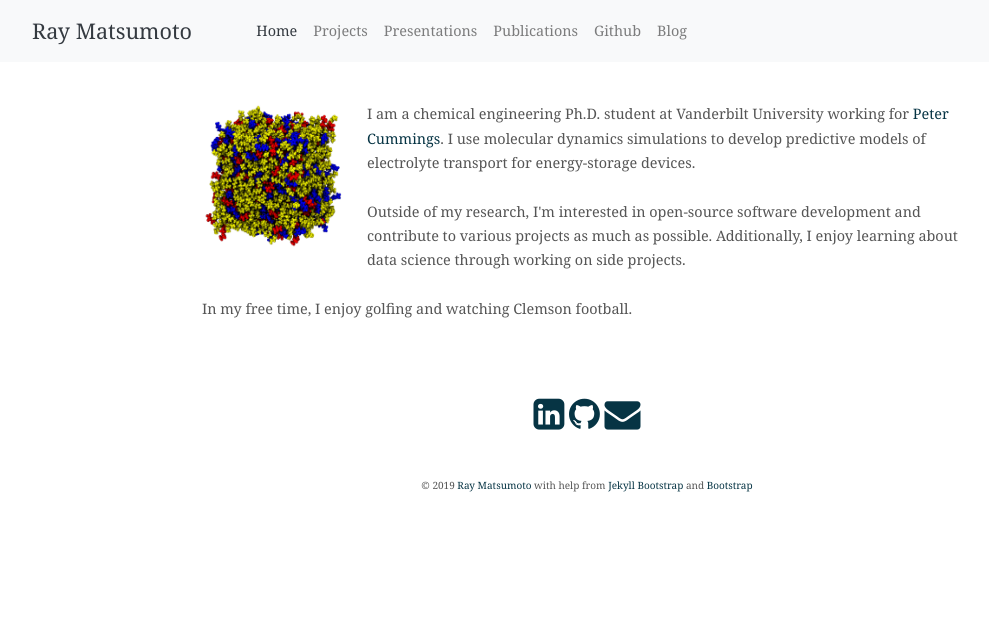
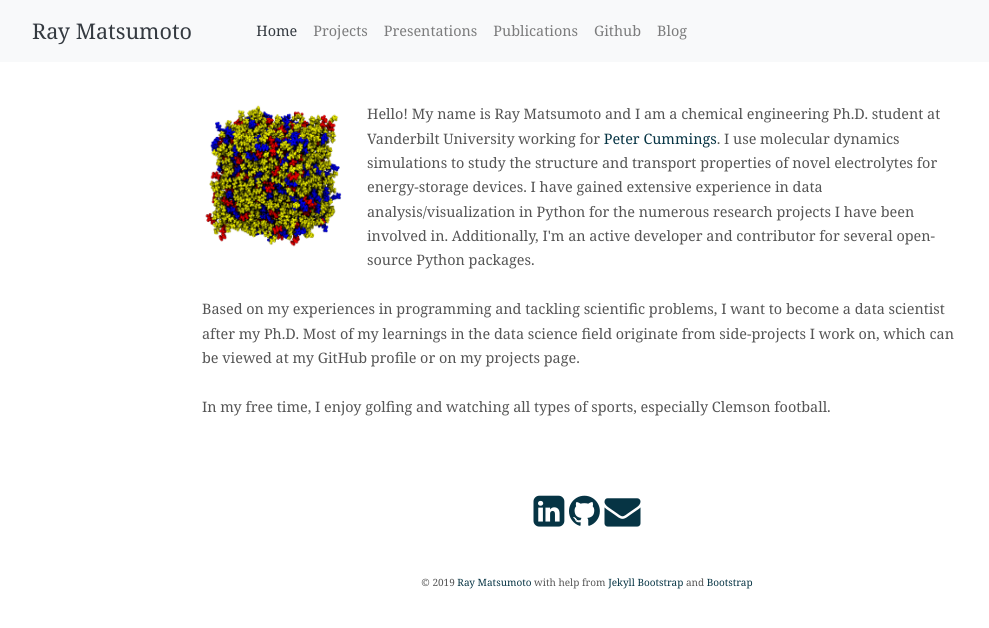
Before and after one commit to rmatsum836/rmatsum836.github.io, a Jekyll site: the page built from index.md, in a window 1280 px wide. Shown: the top 628 px of the page, without its empty margins (53-1042 px from the left). Built offline with Jekyll 4.4.1, drawn with Linux system fonts in a browser that asks for light colours; nearby versions of some CDN libraries.

Commit message:
Update landing page

```diff
--- a/index.md
+++ b/index.md
@@ -3,23 +3,31 @@ section: home
 layout: default
 ---
 
-<div
-style="max-width:800px;margin-left:auto;margin-right:auto;padding-top:40px;padding-bottom:20px;padding-left:15px;padding-right:15px">
+<div style="max-width:800px;margin-left:auto;margin-right:auto;padding-top:40px;padding-bottom:20px;padding-left:15px;padding-right:15px">
 
   <img style="float: left; margin: 0px 15px 15px 0px;" src="/images/website-image.png" width="150" height="150" />
 
-   <p>I am a chemical engineering Ph.D. student at Vanderbilt
+   <p>Hello! My name is Ray Matsumoto and I am a
+   chemical engineering Ph.D. student at Vanderbilt
    University working for  <a href="http://huggins.vuse.vanderbilt.edu/ptc/"
    onclick="trackOutboundLink('http://huggins.vuse.vanderbilt.edu/ptc/');">Peter Cummings</a>.  I use molecular dynamics simulations to
-   develop predictive models of electrolyte transport for
-   energy-storage devices.</p>
+   study the structure and transport properties of novel electrolytes
+   for energy-storage devices.
+   I have gained extensive experience in data
+   analysis/visualization in Python for the numerous research projects
+   I have
+   been involved in.  Additionally, I'm an active developer and
+   contributor for several open-source Python packages.</p>
 
-   <p>Outside of my research, I'm interested in open-source software
-   development and contribute to various projects as much as
-   possible.  Additionally, I enjoy learning about data science
-   through working on side projects.</p>
+   <p>Based on my experiences in programming and tackling scientific
+   problems, I want to become a data scientist after my Ph.D.
+   Most of my learnings in the data science field originate from
+   side-projects I work on, which can be viewed at my GitHub profile
+   or on my projects page.
+   </p>
 
-   <p>In my free time, I enjoy golfing and watching Clemson
+   <p>In my free time, I enjoy golfing and watching all types of
+   sports, especially Clemson
    football. <br style="clear: both;" /></p>
 
 </div>
```
